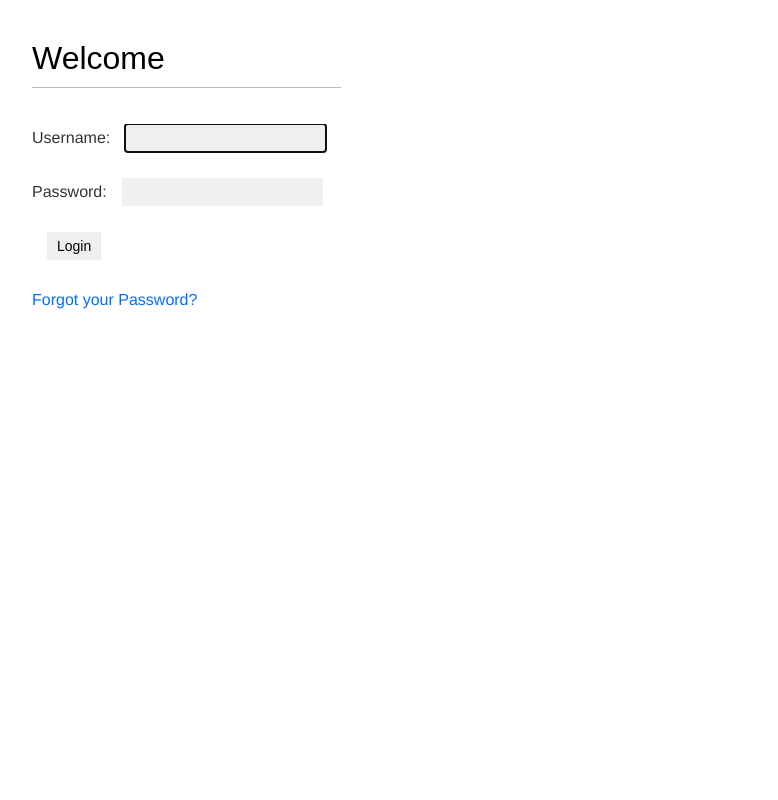
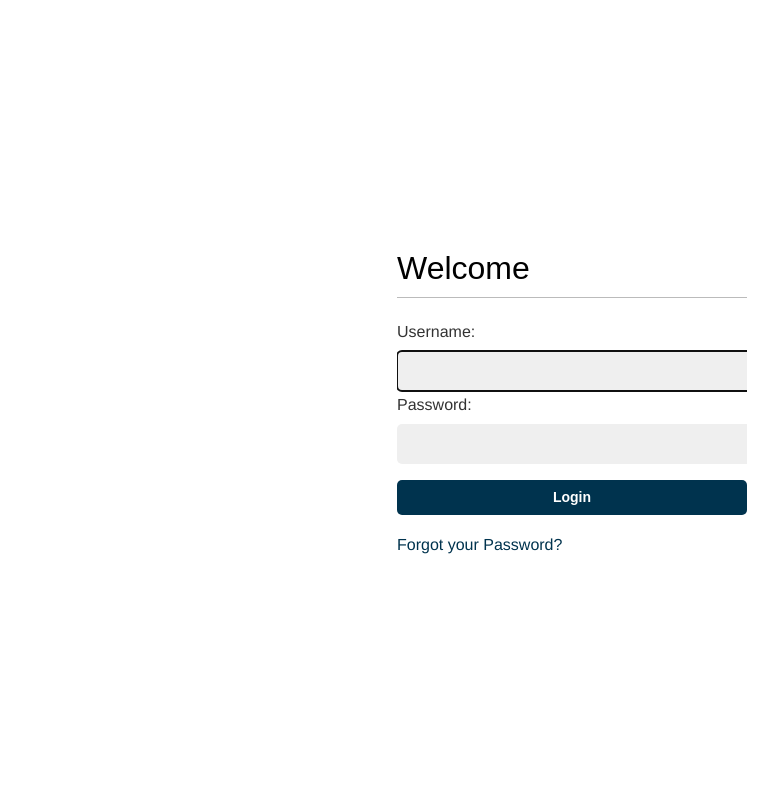
Before and after one commit to judithkwesi/ip-monitoring-tool, a Django app: page /login/ in a window 1280 px wide. Shown: the whole page, without its empty margins (68-846 px from the left). Run offline with Django 3.2, Linux system fonts and the light colour scheme; some web fonts are replaced.

Commit message:
forms.py

```diff
--- a/mainapp/forms.py
+++ b/mainapp/forms.py
@@ -4,5 +4,5 @@ from django import forms
 from django.contrib.auth.models import User
 
 class LoginForm(forms.Form):
-    username = forms.CharField()
-    password = form.CharField(widget=forms.PasswordInput)
+    username = forms.CharField(required=True, min_length=3)
+    password = forms.CharField(widget=forms.PasswordInput)
--- a/static/css/base.css
+++ b/static/css/base.css
@@ -1,168 +1,232 @@
 @import url(//fonts.googleapis.com/css?family=Muli);
 
 /*Basic css*/
+* {
+  margin: 0;
+  padding: 0;
+}
 
 body {
-    margin:0;
-    padding:0;
-    font-family:Helvetica, sans-serif;
+  font-family: Helvetica, sans-serif;
+  width: 100vw;
+  overflow: hidden;
+  min-height: 100vh;
 }
 
 p {
-    line-height:1.8;
+  line-height: 1.8;
 }
 
 a {
-    color:#026efd;
-    text-decoration:none;
+  color: #00334e;
+  text-decoration: none;
 }
 
 a:hover {
-    color:#026efd;
+  color: #00334e;
 }
 
-h1, h2, h3, h4, h5, h6 { font-family: 'Muli', sans-serif; font-weight: normal; }
+h1,
+h2,
+h3,
+h4,
+h5,
+h6 {
+  font-family: "Muli", sans-serif;
+  font-weight: normal;
+}
 
 h1 {
-    border-bottom:1px solid #bbb;
-    padding:0 0 10px 0;
-    margin:10px 0 20px 0;
+  border-bottom: 1px solid #bbb;
+  padding: 0 0 10px 0;
+  margin: 10px 0 20px 0;
 }
 
 h2 {
-    margin:30px 0 20px;
+  margin: 30px 0 20px;
 }
 
 ol {
-    line-height:1.5;
+  line-height: 1.5;
 }
 
 /*css for header*/
 #header {
-    padding:10px 100px;
-    font-size:20px;
-    background:#026efd;
-    color:#fff;
-    border-bottom:10px solid #026efd;
-    overflow:auto;
+  padding: 10px 100px;
+  font-size: 20px;
+  background: #00334e;
+  color: #fff;
+  border-bottom: 10px solid #00334e;
+  overflow: auto;
 }
 
 #header .logo {
-    font-family:'Muli', sans-serif;
-    float:left;
-    color:#f3f7cc;
-    font-size:28px;
-    margin-left:40%;
-    font-weight:bolder;
-    margin-top:2%;
+  font-family: "Muli", sans-serif;
+  float: left;
+  color: #f3f7cc;
+  font-size: 28px;
+  margin-left: 40%;
+  font-weight: bolder;
+  margin-top: 2%;
 }
 
 #header ul.mean {
-    list-style:none;
-    float:left;
-    margin-left:15%;
-    margin-top:2%;
+  list-style: none;
+  float: left;
+  margin-left: 15%;
+  margin-top: 2%;
 }
 
 #header ul.menu {
-    float:left;
-    padding:4px 10px;
+  float: left;
+  padding: 4px 10px;
 }
 
 #header a {
-    color:#f3f7cc;
+  color: #f3f7cc;
 }
 #header a:hover {
-    color:#fff;
+  color: #fff;
 }
 
 #header .user {
-    float:right;
-    padding-top:4px;
+  float: right;
+  padding-top: 4px;
 }
 
 /* css for content*/
-#content {
+/* #content {
     padding:30px 100px;
-}
+} */
 
 /*forms*/
 form {
-    overflow:auto;
+  width: 350px;
+  display: flex;
+  flex-direction: column;
+  align-items: center;
 }
 
 form p {
-    width:100%;
-    overflow:auto;
+  width: 350px;
 }
 
 label {
-    float:left;
-    clear:both;
-    color:#333;
-    margin-bottom:4px;
+  display: block;
+  clear: both;
+  color: #333;
+  margin-bottom: 4px;
 }
-input, textarea {
-    clear:both;
-
-    margin:0 15px 10px;
-    background:#efefef;
-    border:0;
-    padding:6px 10px;
-    font-size:14px;
+input,
+textarea {
+  clear: both;
+  background: #efefef;
+  border: 0;
+  padding: 6px 10px;
+  font-size: 14px;
+  width: 350px;
+  height: 28px;
+  border-radius: 5px;
 }
 .errorlist {
-    color:#cc0033;
-    float:left;
-    clear:both;
-    padding-left:10px;
+  color: #cc0033;
+  float: left;
+  clear: both;
+  padding-left: 10px;
 }
 .helptext {
-    margin:0 0 20px 0;
-    color:#aaa;
-    clear:both;
-    float:left;
-    font-size:13px;
+  margin: 0 0 20px 0;
+  color: #aaa;
+  clear: both;
+  float: left;
+  font-size: 13px;
 }
 
 /*Messages*/
 ul.messages {
-    margin: 10px 100px;
-    padding: 0;
-    list-style-type:
-    none;
+  margin: 10px 100px;
+  padding: 0;
+  list-style-type: none;
 }
 ul.messages li.success,
 ul.messages li.warning,
 ul.messages li.error,
 ul.messages li.info {
-    margin:0;
-    padding:14px 20px;
-    list-style:none;
-    color:#fff;
+  margin: 0;
+  padding: 14px 20px;
+  list-style: none;
+  color: #fff;
 }
 
-ul.messages li.success {background:#81ce81; }
-ul.messages li.success a { color:#0ac33e; }
+ul.messages li.success {
+  background: #81ce81;
+}
+ul.messages li.success a {
+  color: #0ac33e;
+}
 
-ul.messages li.error {background:#a30029; color: #e9828e; }
-ul.messages li.error {color:#e9828e; }
+ul.messages li.error {
+  background: #a30029;
+  color: #e9828e;
+}
+ul.messages li.error {
+  color: #e9828e;
+}
 
-ul.messages li.info {background:#faffae; color: #696b4e; }
-ul.messages li.info a {color:#e9828e; }
+ul.messages li.info {
+  background: #faffae;
+  color: #696b4e;
+}
+ul.messages li.info a {
+  color: #e9828e;
+}
 
-ul.messages li.warning {background:#de9404; }
-ul.messages li.warning a {color:#f49000; }
+ul.messages li.warning {
+  background: #de9404;
+}
+ul.messages li.warning a {
+  color: #f49000;
+}
 
 ul.messages li a.choice {
-    margin:0;
-    float:right;
-    opacity:1;
-    border:0;
-    box-shadow:none;
-    text-shadow:none;
+  margin: 0;
+  float: right;
+  opacity: 1;
+  border: 0;
+  box-shadow: none;
+  text-shadow: none;
 }
 
 .login-form {
-    float:left;
+  float: left;
 }
+
+/* login styles */
+.login-form-container {
+  /* padding: 10px 0; */
+  width: 100vw;
+  min-height: 100vh;
+  display: flex;
+  justify-content: center;
+  align-items: center;
+  overflow-x: hidden;
+}
+
+.login-form {
+  width: 350px;
+  overflow-x: hidden;
+  padding: 15px 0;
+}
+
+.login-btn {
+  width: 350px;
+  color: white;
+  background-color: #00334e;
+  padding: 8px 12px;
+  margin-top: 16px;
+  margin-bottom: 16px;
+  border-radius: 5px;
+  font-weight: bold;
+  cursor: pointer;
+  height: 35px;
+}
```
Also changed, not shown: db.sqlite3.
